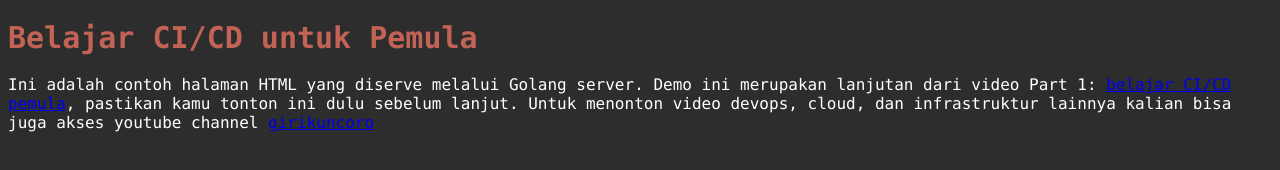
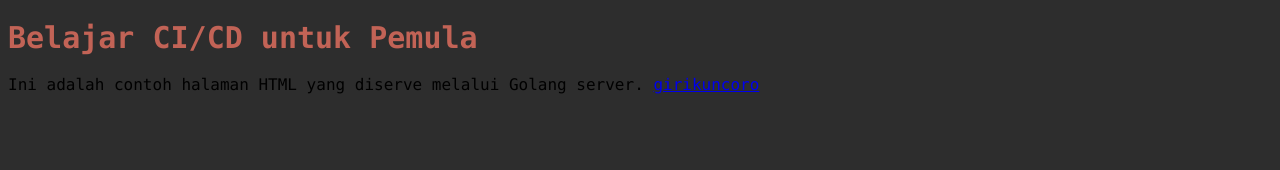
Before and after one commit to nindyaly/belajar-cicd, a plain HTML site: page static/index.html in a window 1280 px wide. Drawn offline with Linux system fonts and the light colour scheme.

Commit message:
Update index.html

```diff
--- a/static/index.html
+++ b/static/index.html
@@ -14,7 +14,7 @@
         }
 
         p {
-            color: white;
+            color: w hite;
             font-family: "Source Code Pro", Menlo, Monaco, fixed-width;
         }
     </style>
@@ -22,10 +22,7 @@
 
 <body>
     <h1>Belajar CI/CD untuk Pemula</h1>
-    <p>Ini adalah contoh halaman HTML yang diserve melalui Golang server. Demo ini merupakan lanjutan dari video Part 1:
-        <a href="https://www.youtube.com/watch?v=v-pqoP6ro-8">belajar CI/CD pemula</a>, pastikan kamu tonton ini dulu
-        sebelum lanjut. Untuk menonton video devops, cloud, dan infrastruktur lainnya kalian bisa juga akses youtube
-        channel
+    <p>Ini adalah contoh halaman HTML yang diserve melalui Golang server.
         <a href="https://www.youtube.com/user/girikuncoro">girikuncoro</a>
     </p>
 </body>
```
